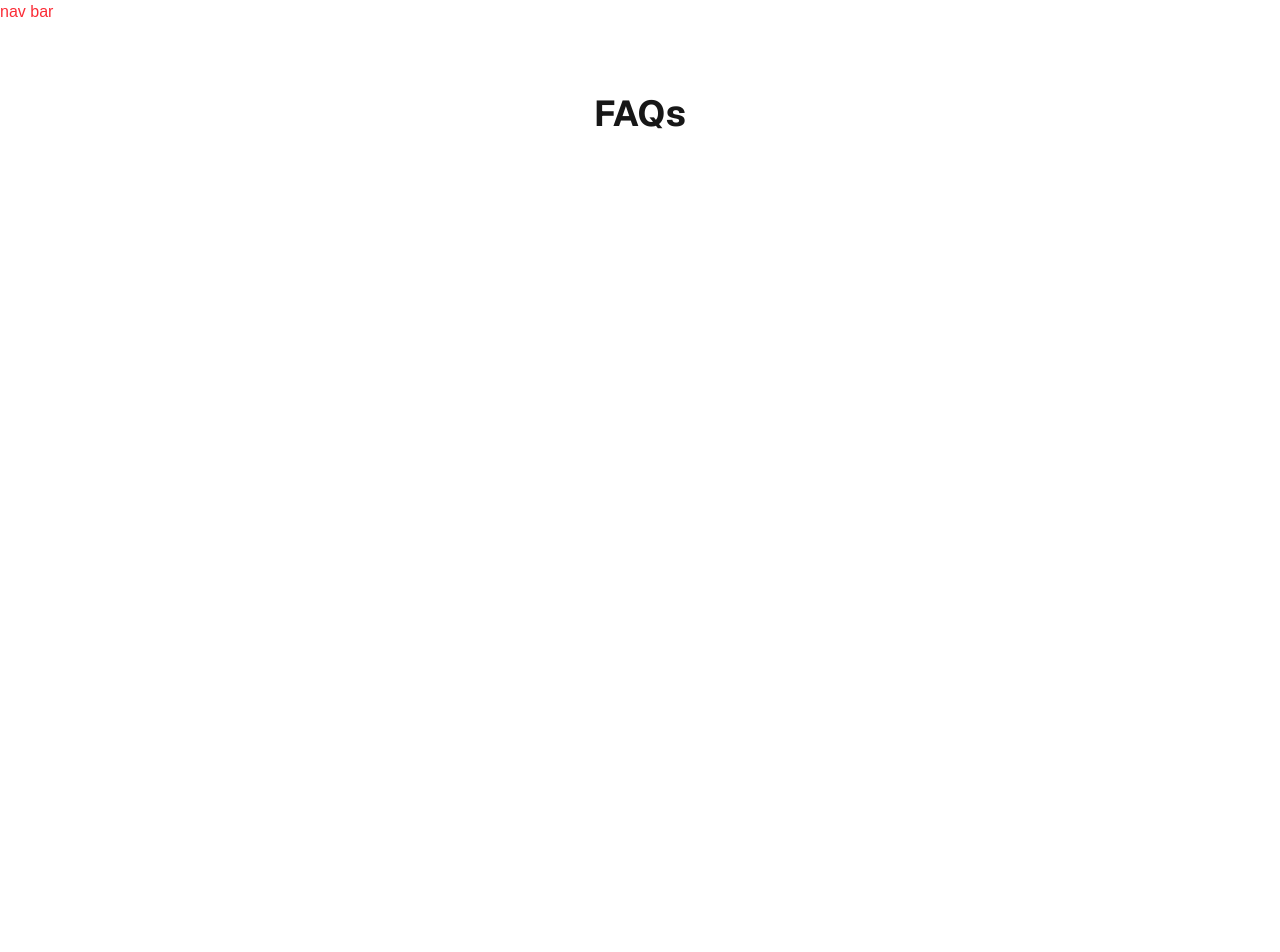
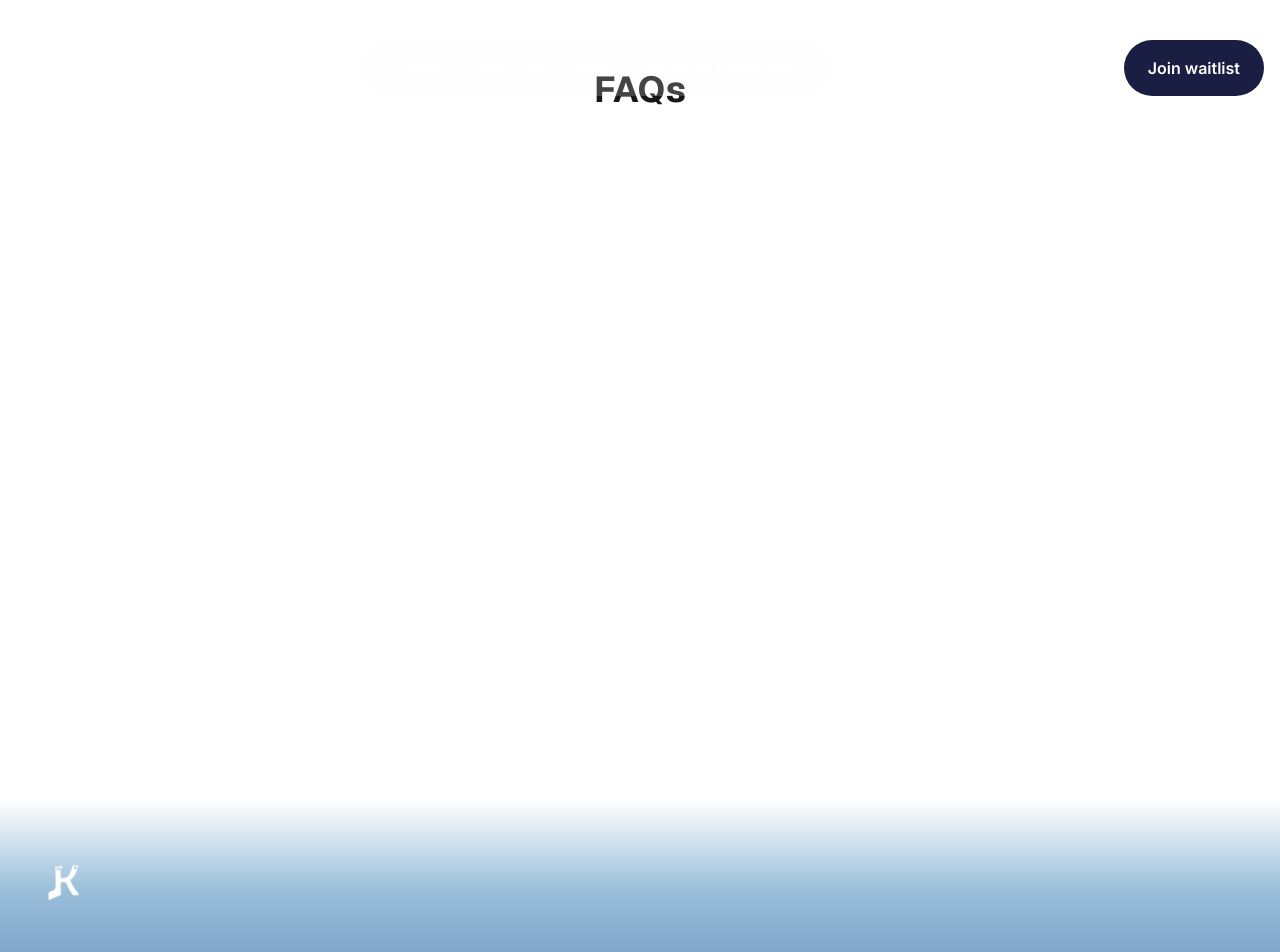
Before and after one commit to Dev-Tonia/klat-12, a Next.js app: page /faqs in a window 1280 px wide. Shown: the top 952 px of the page. Before the commit the page ends 824 px from the top, so only its background shows below. Built offline with nearby package versions, Linux system fonts and the light colour scheme.

Commit message:
feat: implemented the layout

```diff
--- a/src/app/(home)/page.tsx
+++ b/src/app/(home)/page.tsx
@@ -2,7 +2,7 @@ import Image from "next/image";
 
 export default function Home() {
   return (
-    <div className="font-sans grid grid-rows-[20px_1fr_20px] items-center justify-items-center min-h-screen p-8 pb-20 gap-16 sm:p-20">
+    <div className="font-sans grid grid-rows-[20px_1fr_20px] items-center justify-items-center min-h-screen p-8 pb-20 gap-16 sm:p-90">
       <h1 className="text-4xl font-bold text-center">Welcome to Next.js</h1>
     </div>
   );
--- a/src/app/globals.css
+++ b/src/app/globals.css
@@ -1,3 +1,4 @@
+@import url("https://fonts.googleapis.com/css2?family=DM+Sans:ital,opsz,wght@0,9..40,100..1000;1,9..40,100..1000&family=Inter:ital,opsz,wght@0,14..32,100..900;1,14..32,100..900&display=swap");
 @import "tailwindcss";
 
 :root {
@@ -10,6 +11,11 @@
   --color-foreground: var(--foreground);
   --font-sans: var(--font-geist-sans);
   --font-mono: var(--font-geist-mono);
+
+  /* custom class goes here */
+  --color-primary: #1a1e42;
+  --font-dm-sans: "DM Sans", sans-serif;
+  --font-inter: "Inter", sans-serif;
 }
 
 body {
--- a/src/app/layout.tsx
+++ b/src/app/layout.tsx
@@ -1,7 +1,8 @@
 import type { Metadata } from "next";
 import { Geist, Geist_Mono } from "next/font/google";
 import "./globals.css";
-
+import Image from "next/image";
+import Link from "next/link";
 const geistSans = Geist({
   variable: "--font-geist-sans",
   subsets: ["latin"],
@@ -25,10 +26,62 @@ export default function RootLayout({
   return (
     <html lang="en">
       <body
-        className={`${geistSans.variable} ${geistMono.variable} antialiased`}
+        className={`${geistSans.variable} ${geistMono.variable} antialiased relative`}
       >
-        <h1 className=" text-red-500">nav bar</h1>
+        {/* header */}
+        <header className="   absolute top-0  my-6 left-0 w-full z-10">
+          <nav className=" flex items-center p-4 justify-between max-w-7xl mx-auto">
+            <Link href={"/"}>
+              <Image
+                src="/imgs/brand-logo.png"
+                alt="Logo"
+                width={50}
+                height={50}
+                className="inline-block align-middle"
+              />
+            </Link>
+            <ul className="flex gap-8 py-4 px-10  font-dm-sans text-white bg-[#F7F9FC33] rounded-[2.5rem]">
+              <li>
+                <Link className=" font-semibold" href={"/"}>
+                  Home
+                </Link>
+              </li>
+              <li>
+                <Link className=" font-semibold" href={"#"}>
+                  Features
+                </Link>
+              </li>
+              <li>
+                <Link className=" font-semibold" href={"/faqs"}>
+                  FAQs
+                </Link>
+              </li>
+              <li>
+                <Link className=" font-semibold" href={"/terms"}>
+                  Terms of Condition
+                </Link>
+              </li>
+            </ul>
+            <button className=" bg-primary text-white font-semibold rounded-[2.5rem] font-inter py-4 px-6 flex items-center justify-center">
+              Join waitlist
+            </button>
+          </nav>
+        </header>
         {children}
+        {/* footer */}
+        <footer className=" bg-gradient-to-t from-[#779BC1] via-[#9ABFDA] to-white pt-14.5 pb-18 px-10">
+          <div className="">
+            <Link href={"/"}>
+              <Image
+                src="/imgs/brand-logo.png"
+                alt="Logo"
+                width={50}
+                height={50}
+                className="inline-block align-middle"
+              />
+            </Link>
+          </div>
+        </footer>
       </body>
     </html>
   );
```
Also changed, not shown: public/imgs/brand-logo.png (added).
